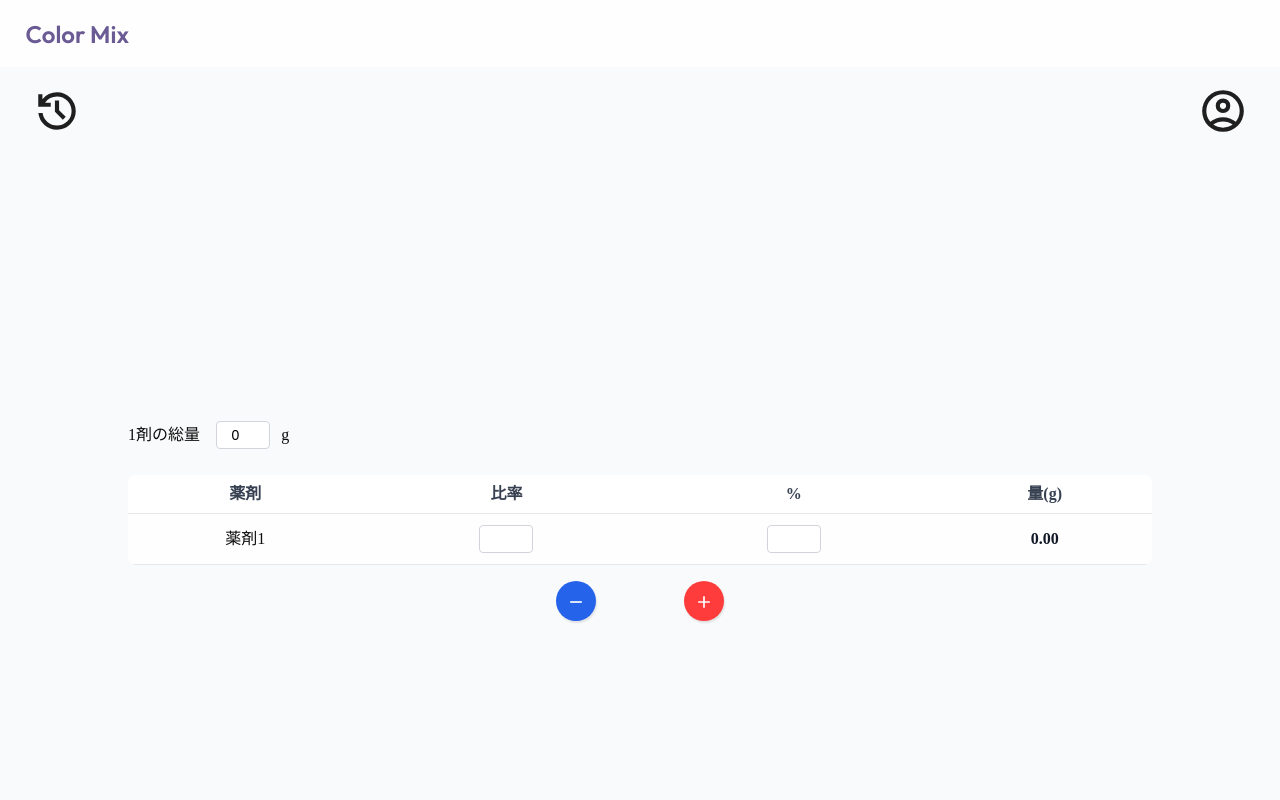
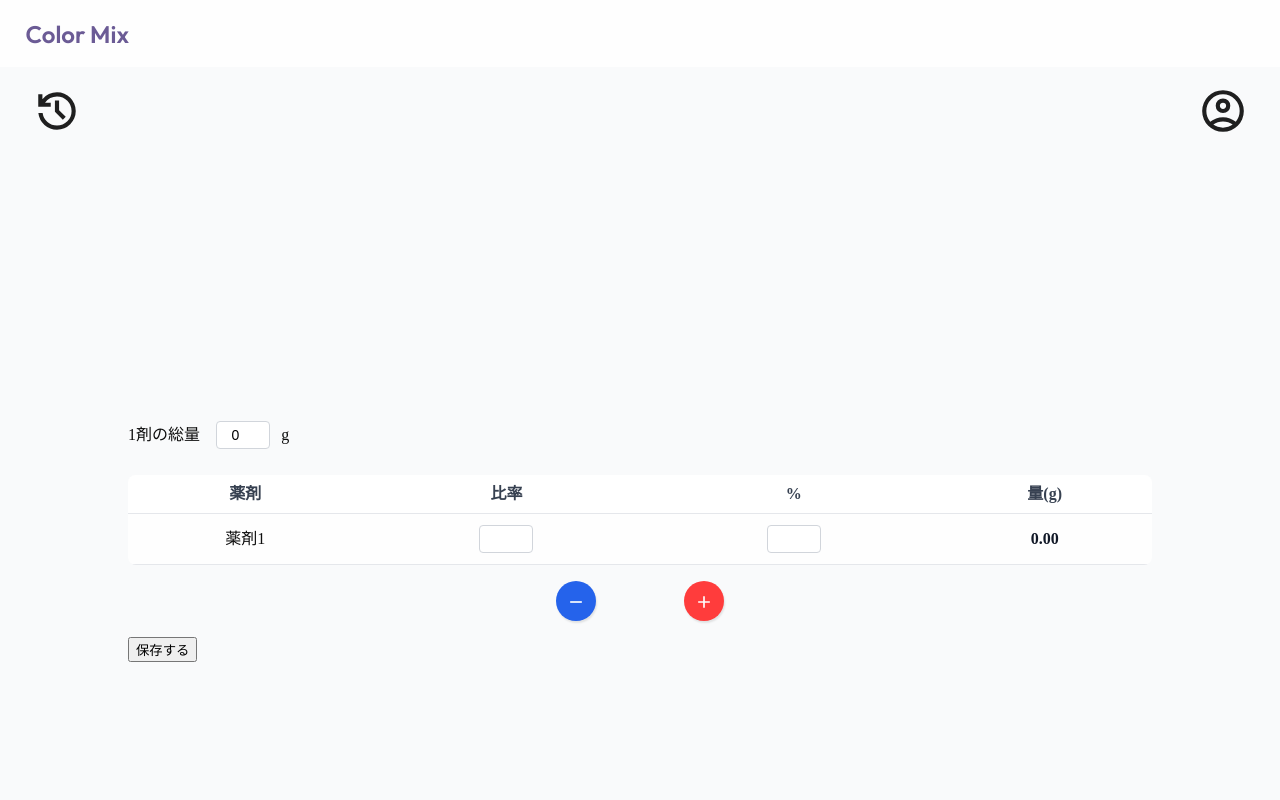
Before and after one commit to InvisibleTomato/color-mix, a Next.js app: page /home/1 in a window 1280 px wide. Shown: the top 800 px of the page. Built offline with nearby package versions, Linux system fonts and the light colour scheme; no server answers.

Commit message:
🚧 ✨ 履歴の保存機能を追加

```diff
--- a/src/app/components/UsersCalc/UsersCalc.tsx
+++ b/src/app/components/UsersCalc/UsersCalc.tsx
@@ -2,20 +2,15 @@
 import React, { useState, useEffect } from "react";
 import styles from "./UsersCalc.module.scss";
 import Image from "next/image";
-
-type Drug = {
-  id: number;
-  name: string;
-  ratio: string;
-  percent: string;
-  amount: string;
-};
+import { saveCalculation } from "@/app/lib/firebase/firestore";
+import type { Drug } from "@/app/lib/firebase/firestore";
 
 const UsersCalc = () => {
   const [totalAmount, setTotalAmount] = useState<number>(0);
   const [drugs, setDrugs] = useState<Drug[]>([
     { id: 1, name: "薬剤1", ratio: "", percent: "", amount: "" },
   ]);
+  const [isSaving, setIsSaving] = useState<boolean>(false);
 
   const handleAddRow = () => {
     const newDrug: Drug = {
@@ -76,6 +71,19 @@ const UsersCalc = () => {
     }
   }, [totalAmount, drugs]);
 
+  const handleSave = async () => {
+    try {
+      setIsSaving(true);
+      await saveCalculation(totalAmount, drugs);
+      alert("保存が完了しました！");
+    } catch (error) {
+      console.error("保存エラー:", error);
+      alert("保存に失敗しました");
+    } finally {
+      setIsSaving(false);
+    }
+  };
+
   return (
     <div>
       <div className={styles.calcInputContainer}>
@@ -89,6 +97,7 @@ const UsersCalc = () => {
           />
           <p className={styles.totalAmountText}>g</p>
         </div>
+
         <table className={styles.inputTable}>
           <thead>
             <tr>
@@ -129,6 +138,7 @@ const UsersCalc = () => {
             ))}
           </tbody>
         </table>
+
         <div className={styles.buttonContainer}>
           <button onClick={handleRemoveRow} className={styles.removeButton}>
             <Image src="/remove.svg" width={20} height={20} alt="Remove Row" />
@@ -137,6 +147,16 @@ const UsersCalc = () => {
             <Image src="/add.svg" width={20} height={20} alt="Add Row" />
           </button>
         </div>
+
+        <div className={styles.saveButtonContainer}>
+          <button
+            onClick={handleSave}
+            disabled={isSaving}
+            className={styles.saveButton}
+          >
+            {isSaving ? "保存中..." : "保存する"}
+          </button>
+        </div>
       </div>
     </div>
   );
```
